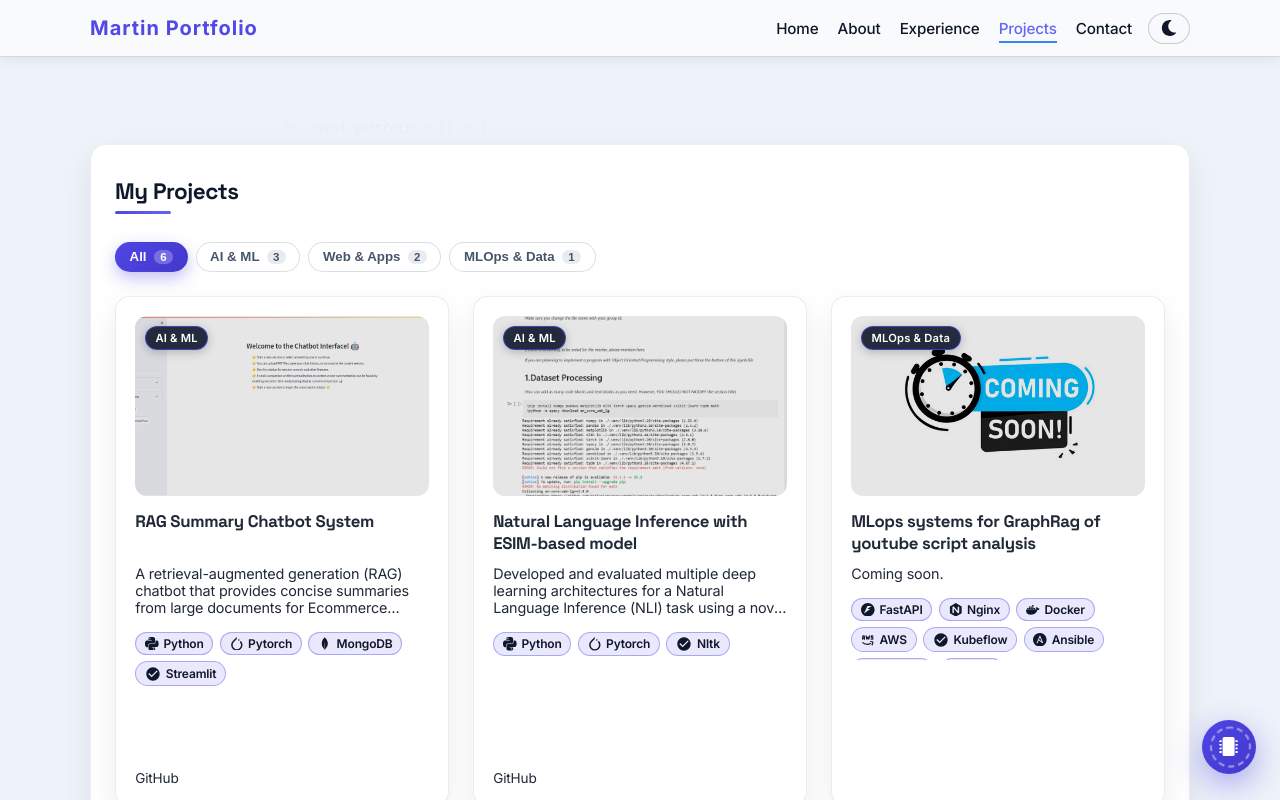
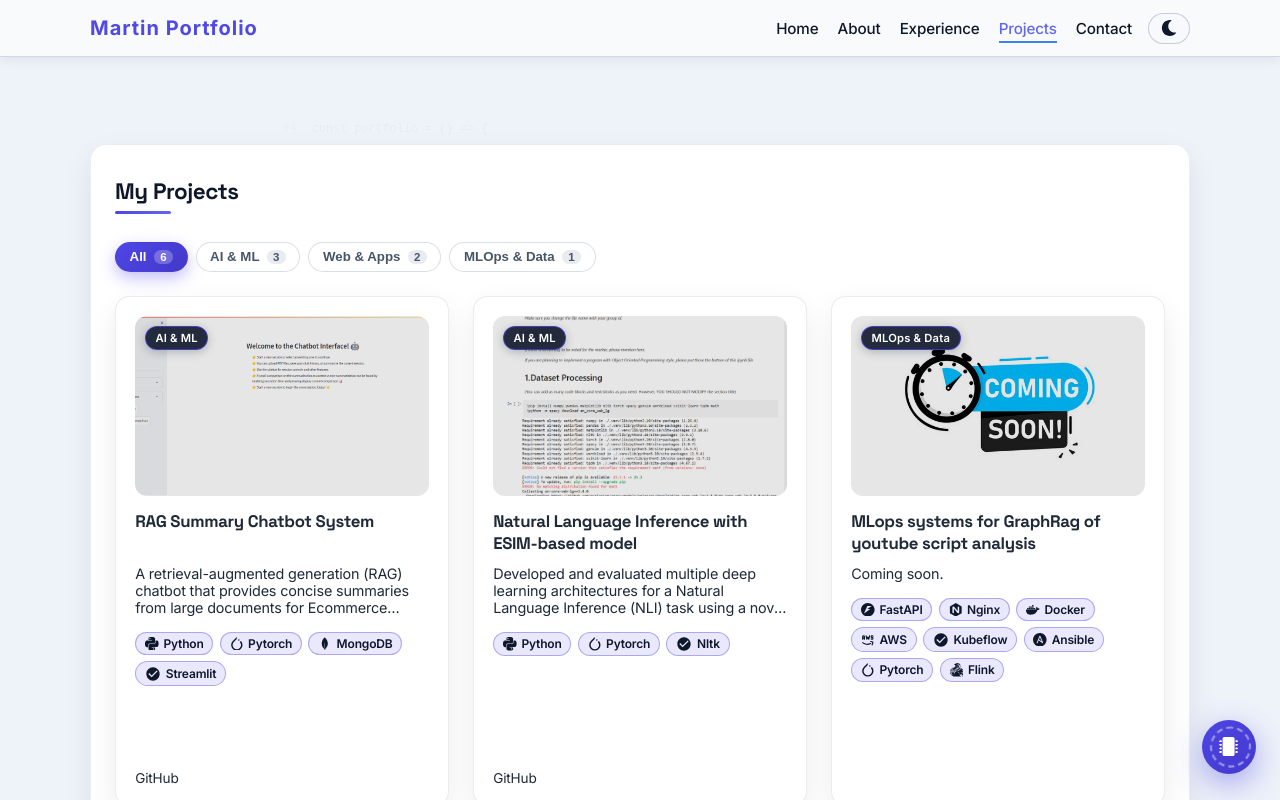
Before and after one commit to husthunterpy01/Martin-Portfolio, a React (Create React App) app: page /projects in a window 1280 px wide. Shown: the top 800 px of the page. Built offline with nearby package versions, Linux system fonts and the light colour scheme.

Commit message:
fix: update icon UI for each project

```diff
--- a/src/App.css
+++ b/src/App.css
@@ -2436,7 +2436,8 @@ body.light-mode .page-btn.active {
   display: flex;
   flex-direction: column;
   gap: 0.6rem;
-  height: 470px;
+  min-height: 470px;
+  height: auto;
   transition: transform 0.4s cubic-bezier(0.4, 0, 0.2, 1), box-shadow 0.4s ease, border-color 0.4s ease;
   position: relative;
   overflow: hidden;
@@ -2559,8 +2560,6 @@ body.light-mode .project-card .tech-pill {
   flex-wrap: wrap;
   gap: 0.4rem;
   margin-top: 0.4rem;
-  max-height: 3.9rem;
-  overflow: hidden;
 }
 
 .project-card .tech-pill {
```
